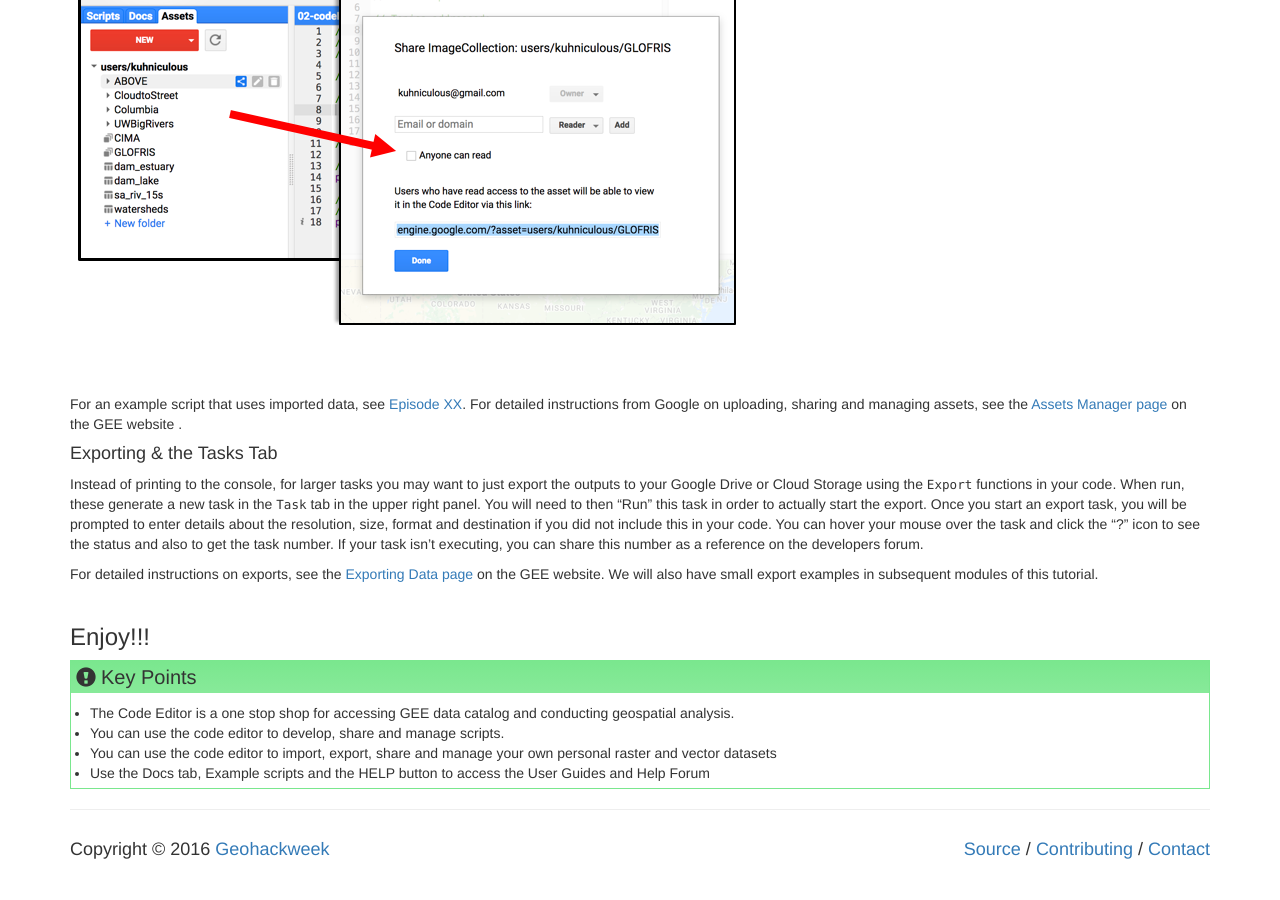
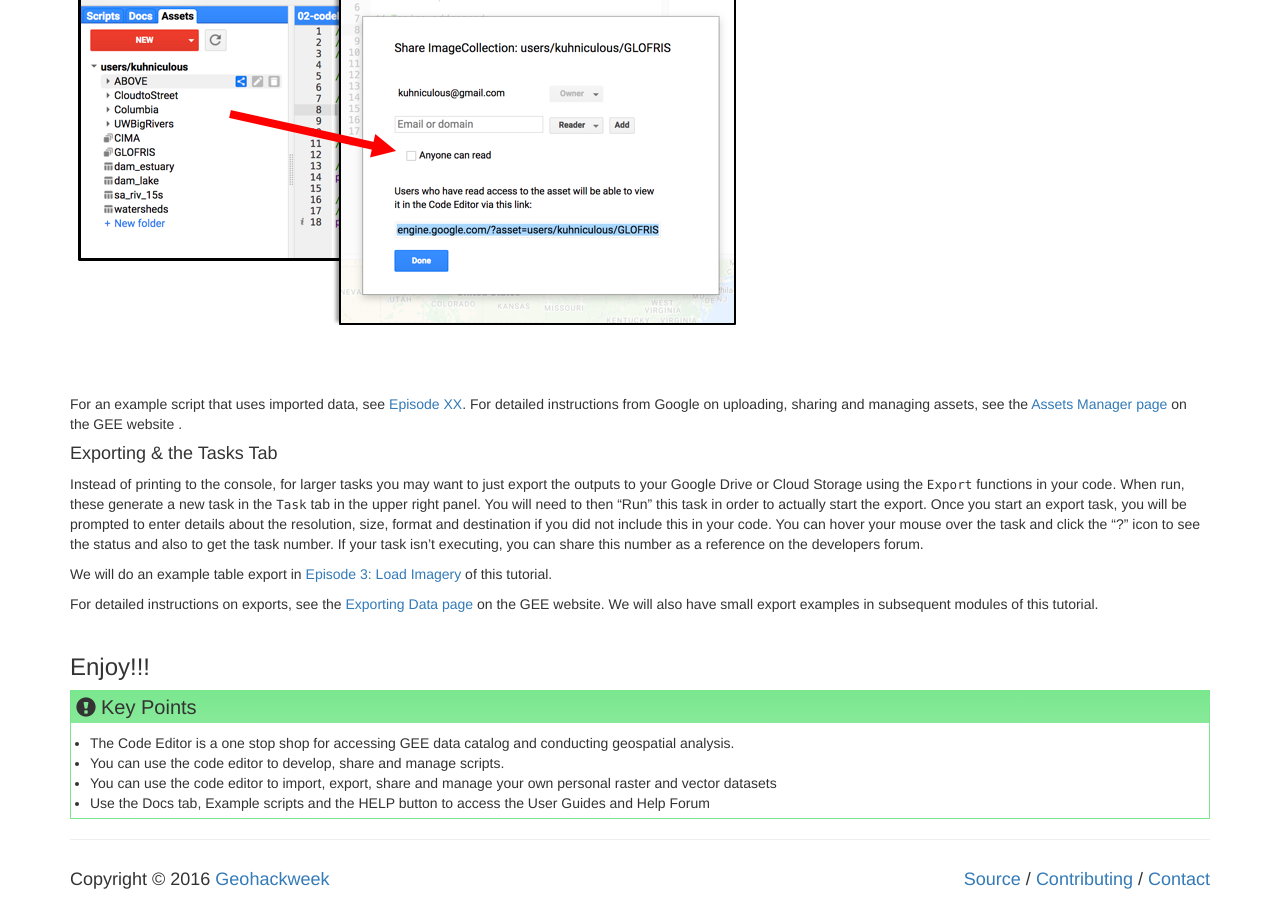
Before and after one commit to geohackweek/GoogleEarthEngine, a Jekyll site: the page built from _episodes/02-code-editor.md, in a window 1280 px wide and 900 px high, scrolled down 6719 px. Built offline with Jekyll 4.4.1, drawn with Linux system fonts in a browser that asks for light colours; before the commit the page ends 7589 px from its top, so only the background shows below that.

```diff
--- a/_episodes/02-code-editor.md
+++ b/_episodes/02-code-editor.md
@@ -269,6 +269,8 @@ For an example script that uses imported data, see [Episode XX](). For detailed
 #### Exporting & the Tasks Tab
 Instead of printing to the console, for larger tasks you may want to just export the outputs to your Google Drive or Cloud Storage using the `Export` functions in your code. When run, these generate a new task in the `Task` tab in the upper right panel. You will need to then "Run" this task in order to actually start the export. Once you start an export task, you will be prompted to enter details about the resolution, size, format and destination if you did not include this in your code. You can hover your mouse over the task and click the "?" icon to see the status and also to get the task number. If your task isn't executing, you can share this number as a reference on the developers forum.
 
+We will do an example table export in [Episode 3: Load Imagery](https://geohackweek.github.io/GoogleEarthEngine/03-load-imagery/) of this tutorial.
+
 For detailed instructions on exports, see the [Exporting Data page](https://developers.google.com/earth-engine/exporting) on the GEE website. We will also have small export examples in subsequent modules of this tutorial.
 <br>
 <br>
```
